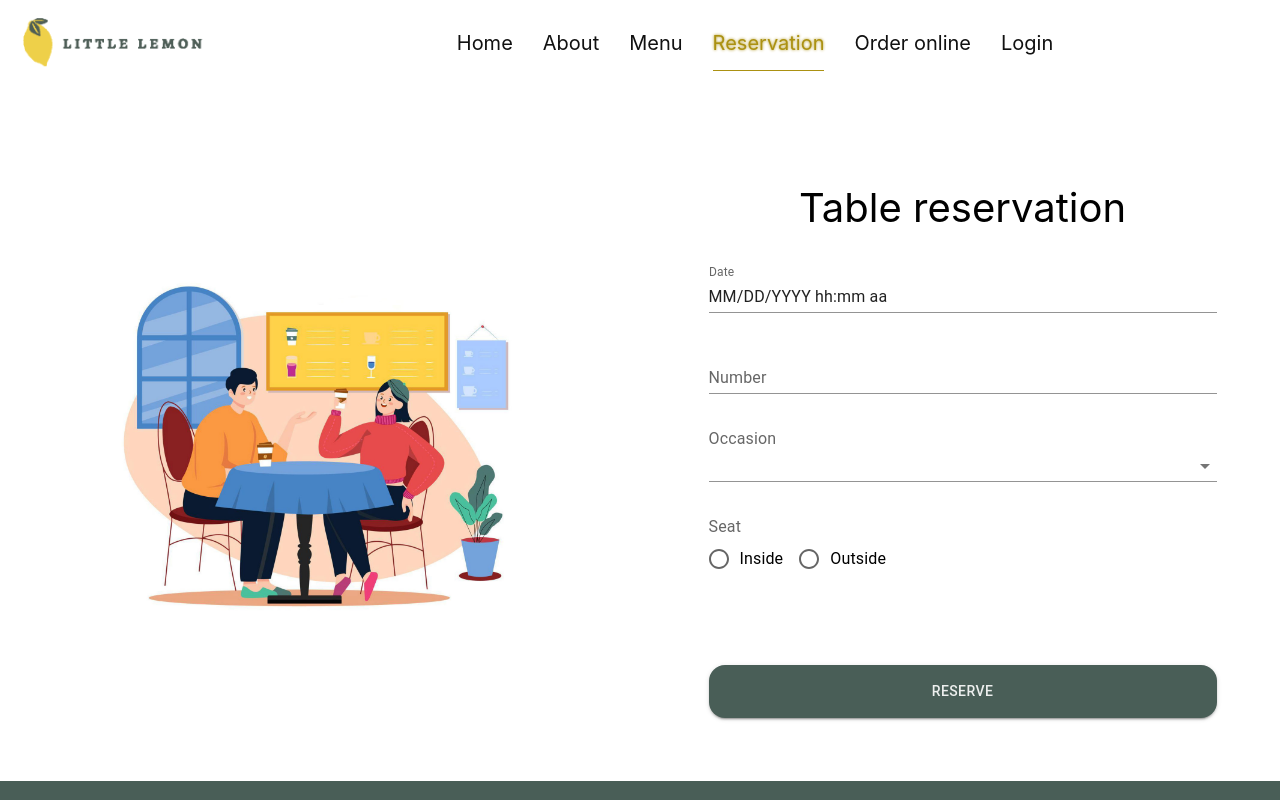
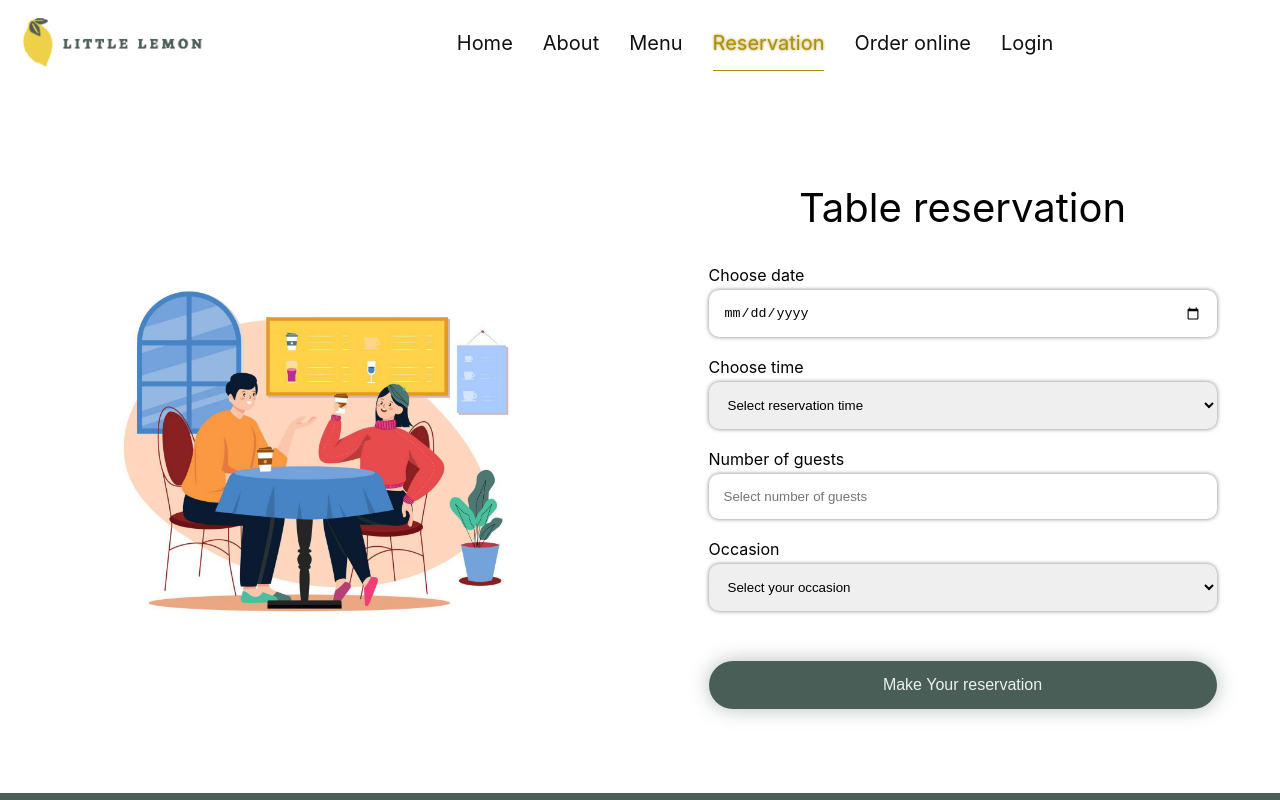
Before and after one commit to masuodfathi/LittleLemon-Restaurant, a React (Create React App) app: page /reservation in a window 1280 px wide. Shown: the top 800 px of the page. Built offline with nearby package versions, Linux system fonts and the light colour scheme.

Commit message:
Api did not work to get available times

```diff
--- a/public/index.html
+++ b/public/index.html
@@ -29,6 +29,7 @@
       Learn how to configure a non-root public URL by running `npm run build`.
     -->
     <title>Little Lemon Restaurant</title>
+    <script src="https://raw.githubusercontent.com/Meta-Front-End-Developer-PC/capstone/master/api.js"></script>
   </head>
   <body>
     <noscript>You need to enable JavaScript to run this app.</noscript>
--- a/src/App.css
+++ b/src/App.css
@@ -349,6 +349,23 @@ footer img {
   color: #edefee;
 }
 /*================= Reservation  ==================*/
+.reservationform input, .reservationform select{
+  padding: 15px;
+  margin: 5px 0 20px 0;
+  box-shadow: 0 0 4px 0 rgba(0, 0, 0, 0.5);
+  border: none;
+  border-radius: 10px;
+}
+.reservationform input[type='submit']{
+  background-color: #495e57;
+  color: #edefee;
+  font-weight: 500;
+  font-size: 16px;
+  padding: 15px;
+  border-radius: 35px;
+  box-shadow: 0 0 20px 0 rgba(73, 94, 87,.4);
+  margin-top: 30px;
+}
 .reservation-section-one {
   padding: 35px;
   display: flex;
--- a/src/App.js
+++ b/src/App.js
@@ -3,13 +3,16 @@ import './App.css';
 import { Header } from './components/Header';
 import { Main } from './components/Main';
 import { Footer } from './components/Footer';
+import { BrowserRouter } from 'react-router-dom';
 
 function App() {
   return (
     <>
+    <BrowserRouter>
       <Header/>
       <Main/>
       <Footer/>
+      </BrowserRouter>
     </>
   );
 }
--- a/src/components/Main.js
+++ b/src/components/Main.js
@@ -1,4 +1,4 @@
-import React from 'react';
+import React,{useEffect, useReducer} from 'react';
 import { Routes } from 'react-router';
 import { Route } from 'react-router';
 import { Home } from './pages/Home';
@@ -9,14 +9,48 @@ import { Menu } from './pages/Menu';
 import { OrderOnline } from './pages/OrderOnline';
 
 
+const updateTime = () =>{
+  return(
+    [
+      {time:"9:00"},
+      {time:"10:00"},
+      {time:"11:00"},
+      {time:"12:00"},
+      {time:"16:00"},
+      {time:"17:00"},
+      {time:"18:00"},
+      {time:"19:00"},
+      {time:"20:00"}
+    ]
+  )
+}
+export const initializeTimes  =[
+  {time:"9:00"},
+  {time:"10:00"},
+  {time:"11:00"},
+  {time:"12:00"},
+  {time:"16:00"},
+  {time:"17:00"},
+  {time:"18:00"},
+  {time:"19:00"},
+  {time:"20:00"}
+];
+
 export const Main = () => {
+  useEffect(()=>{
+    // fetch()
+    // .then((response) => response.json())
+    // .then((jsonData) => console.log(jsonData))
+    // .catch((error) => console.log(error));
+  },[])
+  const [availableTimes,setAvailableTimes] = useReducer(updateTime,initializeTimes);
   return (
     <main>
         <Routes>
           <Route path='/' element={<Home/>}/>
           <Route path='/about' element={<About/>}/>
           <Route path='/login' element={<Login/>}/>
-          <Route path='/reservation' element={<Reservation/>}/>
+          <Route path='/reservation' element={<Reservation availableTimes={availableTimes} setAvailableTimes={setAvailableTimes}/>}/>
           <Route path='/menu' element={<Menu/>}/>
           <Route path='/order-online' element={<OrderOnline/>}/>
         </Routes>
--- /dev/null
+++ b/src/components/layout/BookingForm.js
@@ -0,0 +1,90 @@
+import React, { useState } from "react";
+
+export const BookingForm = ({ availableTimes }) => {
+  const [date, setDate] = useState("");
+  const [times, setTime] = useState("");
+  const [number, setNumber] = useState("");
+  const [occasion, setOccasion] = useState("");
+
+  const print = () => {
+    console.log(availableTimes);
+  };
+
+  const submitForm = (e) => {
+    const values = {
+      date: date,
+      time: times,
+      number: number,
+      occasion: occasion,
+    };
+    e.preventDefault();
+    alert(JSON.stringify(values, null, 2));
+  };
+  return (
+    <>
+      <form
+        style={{ display: "grid", maxWidth: "200 px" }}
+        onSubmit={submitForm}
+        className="reservationform"
+      >
+        <label htmlFor="res-date">Choose date</label>
+        <input
+          type="date"
+          id="res-date"
+          value={date}
+          onChange={(e) => setDate(e.target.value)}
+        />
+        <label htmlFor="res-time" id="rest-time-label">
+          Choose time
+        </label>
+        <select
+          data-testid="res-time"
+          id="res-time"
+          value={times}
+          onChange={(e) => setTime(e.target.value)}
+          onClick={print}
+          name="time"
+          aria-labelledby="rest-time-label"
+        >
+          <option value="" selected hidden>
+            Select reservation time
+          </option>
+          {availableTimes?.map((option) => (
+            <option key={option.time}>{option.time}</option>
+          ))}
+
+        </select>
+
+        <label htmlFor="guests">Number of guests</label>
+        <input
+          type="number"
+          placeholder="Select number of guests"
+          min="1"
+          max="10"
+          id="guests"
+          value={number}
+          onChange={(e) => setNumber(e.target.value)}
+        />
+        <label htmlFor="occasion" id="occasion-label">
+          Occasion
+        </label>
+        <select
+          id="occasion"
+          value={occasion}
+          onChange={(e) => setOccasion(e.target.value)}
+          name="occasion"
+          aria-labelledby="occasion-label"
+        >
+          <option value="" hidden selected>
+            Select your occasion
+          </option>
+          <option value="Birthday">Birthday</option>
+          <option value="Anniversary">Anniversary</option>
+          <option value="Engagement">Engagement</option>
+        </select>
+        <input type="submit" value="Make Your reservation" />
+      </form>
+    </>
+  );
+};
+export default BookingForm;
--- a/src/components/layout/example.js
+++ b/src/components/layout/example.js
@@ -1,9 +1,8 @@
-import React, { useState } from "react";
+import React from "react";
 import { useFormik } from "formik";
 import * as yup from "yup";
 import { Button } from "@mui/material";
 import {
-  TextField,
   RadioGroup,
   FormControlLabel,
   FormLabel,
@@ -14,24 +13,13 @@ import {
 import InputLabel from "@mui/material/InputLabel";
 import MenuItem from "@mui/material/MenuItem";
 import Select from "@mui/material/Select";
-import { DateTimePicker } from "@mui/x-date-pickers";
-import { AdapterDayjs } from "@mui/x-date-pickers/AdapterDayjs";
-import { LocalizationProvider } from "@mui/x-date-pickers/LocalizationProvider";
 import { MyDatePicker } from "./MyDatePicker";
 import { MyNumbetTextBox } from "./MyNumbetTextBox";
 
 const WithMaterialUI = () => {
-  const today = new Date();
-  const minDateyear = today.getFullYear();
-  const minDateMonth = String(today.getMonth() + 1).padStart(2, "0");
-  const minDateDay = String(today.getDate()).padStart(2, "0");
-  const [min, setMin] = useState(
-    minDateyear + "-" + minDateMonth + "-" + minDateDay
-  );
   const validationSchema = yup.object({
     date: yup
       .date()
-      .min(min, "should select a valide date")
       .required("Required"),
     number: yup.string("Enter your number").required("Password is required"),
     occasion: yup.string().required("Requierd"),
--- a/src/components/pages/Reservation.js
+++ b/src/components/pages/Reservation.js
@@ -1,12 +1,13 @@
 import React from "react";
 import Baner from "../../assets/Reservation.jpg";
-import ReservationForm from "../sections/ReservationForm";
-import { MymaterialSelect } from "../layout/MymaterialSelect";
+// import ReservationForm from "../sections/ReservationForm";
+// import { MymaterialSelect } from "../layout/MymaterialSelect";
 import WithMaterialUI from '../layout/example'
+import BookingForm from "../layout/BookingForm";
 
 
 
-export const Reservation = () => {
+export const Reservation = ({availableTimes,setAvailableTimes}) => {
   return (
     <>
       <main className="reservation-main">
@@ -17,7 +18,8 @@ export const Reservation = () => {
           <h2>Table reservation</h2>
           {/* <ReservationForm/> */}
           {/* <MymaterialSelect/> */}
-            <WithMaterialUI />
+            {/* <WithMaterialUI /> */}
+            <BookingForm availableTimes={availableTimes} setAvailableTimes={setAvailableTimes}/>
         </section>
       </main>
     </>
--- a/src/components/sections/Testimonials.js
+++ b/src/components/sections/Testimonials.js
@@ -23,7 +23,7 @@ export const Testimonials = ({ title = "Testimonial" }) => {
                   width="16"
                   height="16"
                   fill="#f4ce14"
-                  classNames="bi bi-star-fill"
+
                   viewBox="0 0 16 16"
                 >
                   {" "}
@@ -36,7 +36,7 @@ export const Testimonials = ({ title = "Testimonial" }) => {
                   width="16"
                   height="16"
                   fill="#f4ce14"
-                  classNames="bi bi-star-fill"
+
                   viewBox="0 0 16 16"
                 >
                   {" "}
@@ -49,7 +49,7 @@ export const Testimonials = ({ title = "Testimonial" }) => {
                   width="16"
                   height="16"
                   fill="#f4ce14"
-                  classNames="bi bi-star-fill"
+
                   viewBox="0 0 16 16"
                 >
                   {" "}
@@ -62,7 +62,7 @@ export const Testimonials = ({ title = "Testimonial" }) => {
                   width="16"
                   height="16"
                   fill="#f4ce14"
-                  classNames="bi bi-star-fill"
+
                   viewBox="0 0 16 16"
                 >
                   {" "}
@@ -75,7 +75,7 @@ export const Testimonials = ({ title = "Testimonial" }) => {
                   width="16"
                   height="16"
                   fill="#f4ce14"
-                  classNames="bi bi-star-fill"
+
                   viewBox="0 0 16 16"
                 >
                   {" "}
@@ -106,7 +106,7 @@ export const Testimonials = ({ title = "Testimonial" }) => {
                   width="16"
                   height="16"
                   fill="#f4ce14"
-                  classNames="bi bi-star-fill"
+
                   viewBox="0 0 16 16"
                 >
                   {" "}
@@ -119,7 +119,7 @@ export const Testimonials = ({ title = "Testimonial" }) => {
                   width="16"
                   height="16"
                   fill="#f4ce14"
-                  classNames="bi bi-star-fill"
+
                   viewBox="0 0 16 16"
                 >
                   {" "}
@@ -132,7 +132,7 @@ export const Testimonials = ({ title = "Testimonial" }) => {
                   width="16"
                   height="16"
                   fill="#f4ce14"
-                  classNames="bi bi-star-fill"
+
                   viewBox="0 0 16 16"
                 >
                   {" "}
@@ -145,7 +145,7 @@ export const Testimonials = ({ title = "Testimonial" }) => {
                   width="16"
                   height="16"
                   fill="#f4ce14"
-                  classNames="bi bi-star-fill"
+
                   viewBox="0 0 16 16"
                 >
                   {" "}
@@ -158,7 +158,7 @@ export const Testimonials = ({ title = "Testimonial" }) => {
                   width="16"
                   height="16"
                   fill="#f4ce14"
-                  classNames="bi bi-star-fill"
+
                   viewBox="0 0 16 16"
                 >
                   {" "}
@@ -189,7 +189,7 @@ export const Testimonials = ({ title = "Testimonial" }) => {
                   width="16"
                   height="16"
                   fill="#f4ce14"
-                  classNames="bi bi-star-fill"
+
                   viewBox="0 0 16 16"
                 >
                   {" "}
@@ -202,7 +202,7 @@ export const Testimonials = ({ title = "Testimonial" }) => {
                   width="16"
                   height="16"
                   fill="#f4ce14"
-                  classNames="bi bi-star-fill"
+
                   viewBox="0 0 16 16"
                 >
                   {" "}
@@ -215,7 +215,7 @@ export const Testimonials = ({ title = "Testimonial" }) => {
                   width="16"
                   height="16"
                   fill="#f4ce14"
-                  classNames="bi bi-star-fill"
+
                   viewBox="0 0 16 16"
                 >
                   {" "}
@@ -228,7 +228,7 @@ export const Testimonials = ({ title = "Testimonial" }) => {
                   width="16"
                   height="16"
                   fill="#f4ce14"
-                  classNames="bi bi-star-fill"
+
                   viewBox="0 0 16 16"
                 >
                   {" "}
@@ -241,7 +241,7 @@ export const Testimonials = ({ title = "Testimonial" }) => {
                   width="16"
                   height="16"
                   fill="#f4ce14"
-                  classNames="bi bi-star-fill"
+
                   viewBox="0 0 16 16"
                 >
                   {" "}
--- a/src/index.js
+++ b/src/index.js
@@ -8,9 +8,7 @@ import { BrowserRouter } from "react-router-dom";
 const root = ReactDOM.createRoot(document.getElementById("root"));
 root.render(
   <React.StrictMode>
-    <BrowserRouter>
-      <App />
-    </BrowserRouter>
+    <App />
   </React.StrictMode>
 );
 
```
Also changed, not shown: 2 other files (tests, documents, lock files or other folders).
